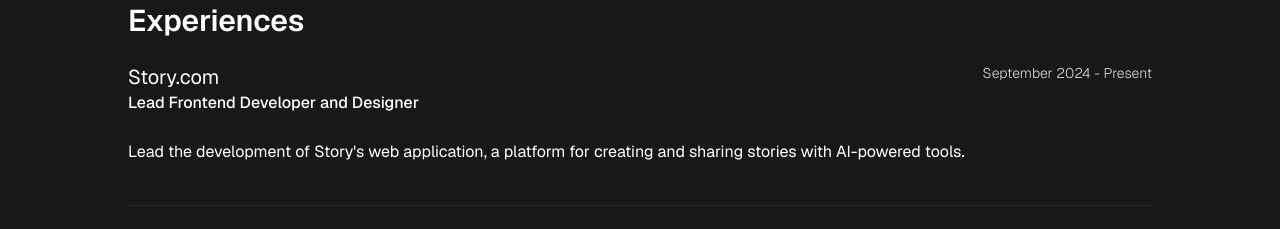
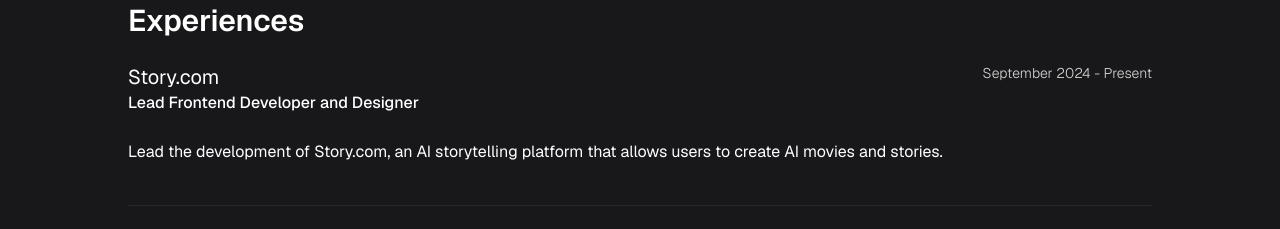
Before and after one commit to payamfakoorziba/personal-website, a Next.js app: page / in a window 1280 px wide. Shown: the part 3460-3689 px from the top of the page. Built offline with nearby package versions, Linux system fonts and the light colour scheme; no server answers.

Commit message:
misc/update Story description

```diff
--- a/app/(home)/sections/experiences.tsx
+++ b/app/(home)/sections/experiences.tsx
@@ -7,7 +7,7 @@
     startDate: "September 2024",
     endDate: "Present",
     description:
-      "Lead the development of Story's web application, a platform for creating and sharing stories with AI-powered tools.",
+      "Lead the development of Story.com, an AI storytelling platform that allows users to create AI movies and stories.",
   },
 
   {
```
